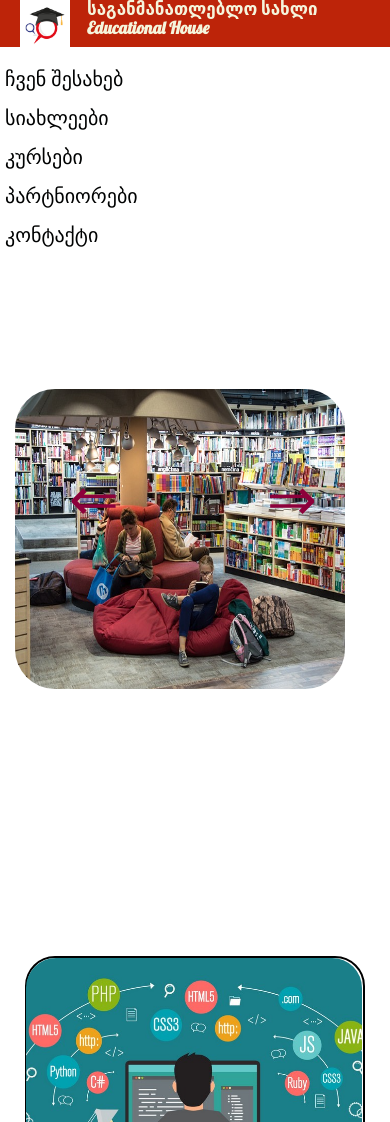
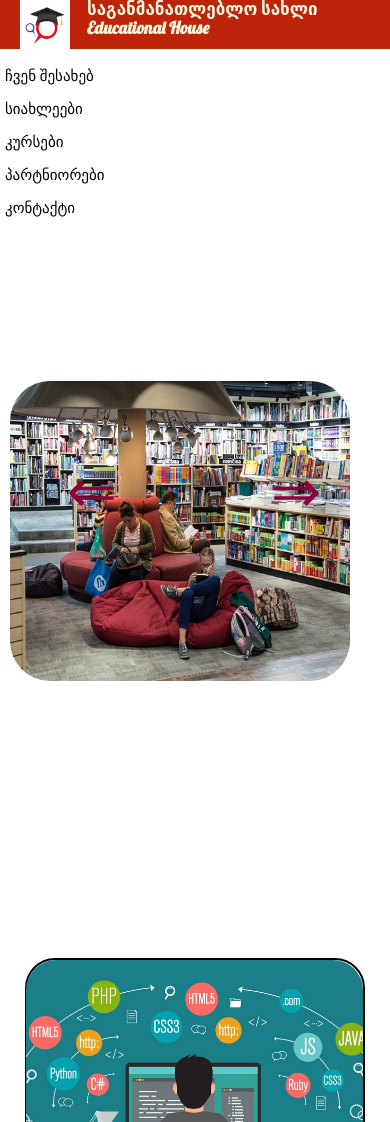
Before and after one commit to Natiabeglarashvili/Educational-House, a plain HTML site: page index.html in a window 390 px wide. Shown: the top 1122 px of the page. Drawn offline with Linux system fonts and the light colour scheme.

Commit message:
change css

```diff
--- a/style.css
+++ b/style.css
@@ -24,7 +24,7 @@ display: flex;
 @media (max-width:800px){
    header{
       font-size: 7px;
-      height: 47px;
+      height: 49px;
    }
    img {
       width: 50px;
@@ -83,7 +83,7 @@ margin-left: 50px;
       margin-top: 10px;
    }
     nav a{
-      font-size: 20px;
+      font-size: 15px;
       display: block;
       margin: 15px;
     }
@@ -147,9 +147,9 @@ height: 100px;
 
 @media (max-width:700px){
    .slider{
-      width: 330px;
+      width: 340px;
      height: 300px;
-     margin-top: 60px;
+     margin-top: 40px;
      margin-left: 30px;
  }
 
@@ -341,7 +341,7 @@ align-items: center;
 margin-left: -1px;
 }
 
-@media (max-width:414px){
+@media (max-width:412px){
    .container-courses {
       display: block;
    }
@@ -353,11 +353,19 @@ margin-left: -1px;
    }
 }
 
+@media (max-width:393px){
+   .container-courses img {
+      width: 340px;
+   }
+}
+
 @media (max-width:390px){
    .container-courses img {
-      width: 336px;
+      width: 337px;
    }
 }
+
+
 
 @media (max-width:375px){
    .container-courses img {
@@ -427,7 +435,7 @@ margin-top: 20px;
 }
 @media (max-width:700px){
    .slider-frame{
-      margin-left: 20px;
+      margin-left: 10px;
       }
 }
 
```
